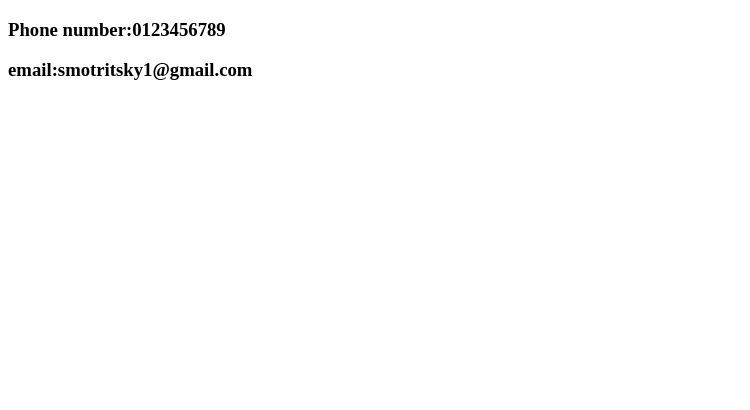
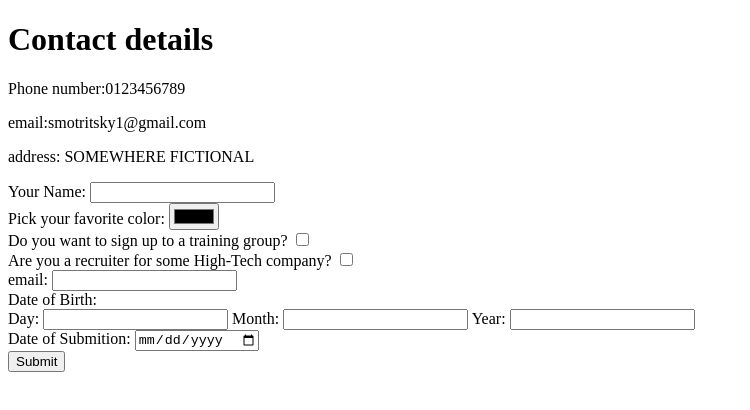
Before and after one commit to smotrdan1/html_udemy, a plain HTML site: page Web Development/HTML- Personal Site/Contact me.html in a window 1280 px wide. Shown: the whole page, without its empty margins (0-750 px from the left). Drawn offline with Linux system fonts and the light colour scheme.

Commit message:
updated Contact me
Contact me using forms.

```diff
--- a/Web Development/HTML- Personal Site/Contact me.html
+++ b/Web Development/HTML- Personal Site/Contact me.html
@@ -7,8 +7,41 @@
 </head>
 
 <body>
-  <h3>Phone number:0123456789</h3>
-  <h3>email:smotritsky1@gmail.com</h3>
+  <h1>Contact details</h1>
+  <p>Phone number:0123456789</p>
+  <p>email:smotritsky1@gmail.com</p>
+  <p>address: SOMEWHERE FICTIONAL</p>
+  <form class="" action="index.html" method="post">
+    <label>Your Name:</label>
+    <input type="text" name="" value="">
+    <br>
+    <label>Pick your favorite color:</label>
+    <input type="color" name="">
+    <br>
+    <label>Do you want to sign up to a training group?</label>
+    <input type="checkbox" name="">
+    <br>
+    <label>Are you a recruiter for some High-Tech company? </label>
+    <input type="checkbox" name="">
+    <br>
+    <label>email:</label>
+    <input type="email" name="" >
+    <br>
+    <label>Date of Birth:</label>
+    <br>
+    <label>Day: </label>
+    <input type="number" name="" >
+    <label>Month: </label>
+    <input type="number" name="" >
+    <label>Year: </label>
+    <input type="number" name="" >
+    <br>
+    <label>Date of Submition:</label>
+    <input type="date" name="" >
+    <br>
+    <input type="submit" name="">
+
+  </form>
 </body>
 
 </html>
```
Also changed, not shown: Web Development/HTML- Personal Site/index.HTML (+2 -2 lines).
